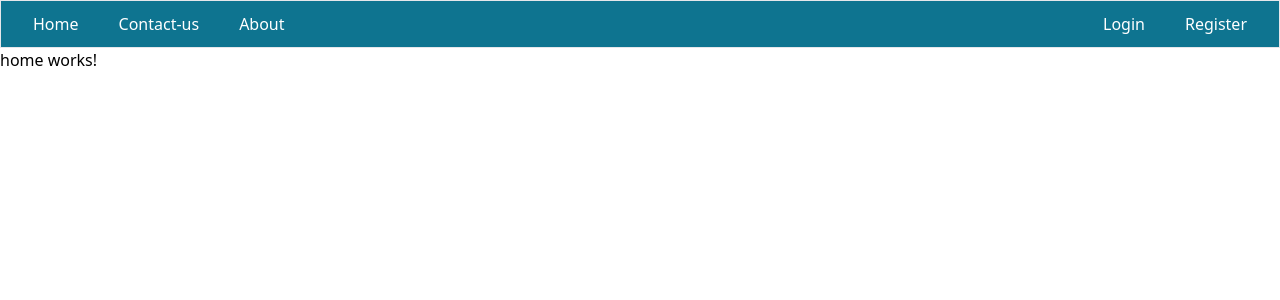
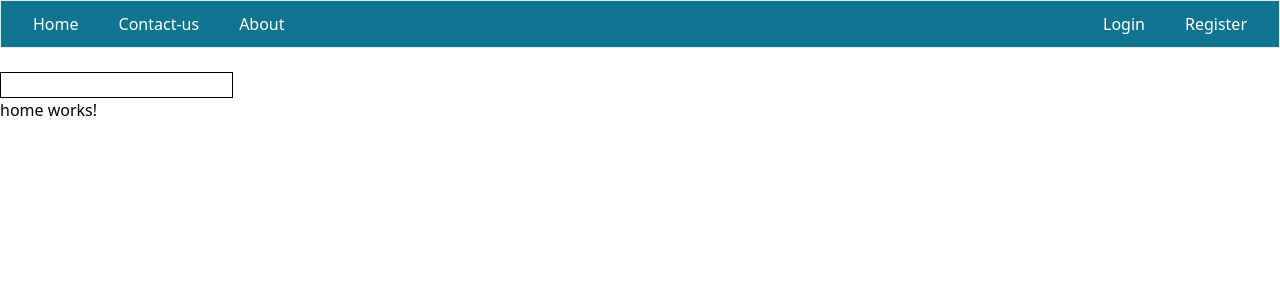
Before and after one commit to vuthaphai/ng-v16-new-features, an Angular app: page /home in a window 1280 px wide. Shown: the top 300 px of the page. Built offline with nearby package versions, Linux system fonts and the light colour scheme.

Commit message:
basic signal

```diff
--- a/src/app/home/home.component.html
+++ b/src/app/home/home.component.html
@@ -1,3 +1,13 @@
 <app-header></app-header>
+<br />
+<input
+  type="text"
+  [value]="title()"
+  (keyup)="changeTitle($event)"
+  style="border: 1px solid"
+/>
+{{ title() }}
+<br />
+
 <router-outlet></router-outlet>
 <p>home works!</p>
--- a/src/app/home/home.component.ts
+++ b/src/app/home/home.component.ts
@@ -1,15 +1,19 @@
-import { Component } from '@angular/core';
+import { Component, signal } from '@angular/core';
 import { CommonModule } from '@angular/common';
-import { HeaderComponent } from "../shared/component/header/header.component";
+import { HeaderComponent } from '../shared/component/header/header.component';
 import { RouterModule } from '@angular/router';
 
 @Component({
-    selector: 'app-home',
-    standalone: true,
-    templateUrl: './home.component.html',
-    styleUrls: ['./home.component.scss'],
-    imports: [CommonModule,RouterModule, HeaderComponent]
+  selector: 'app-home',
+  standalone: true,
+  templateUrl: './home.component.html',
+  styleUrls: ['./home.component.scss'],
+  imports: [CommonModule, RouterModule, HeaderComponent],
 })
 export class HomeComponent {
-
+  title = signal('');
+  changeTitle(event: Event) {
+    const title = (event.target as HTMLInputElement).value;
+    this.title.set(title);
+  }
 }
```
Also changed, not shown: 1 other file (tests, documents, lock files or other folders).
